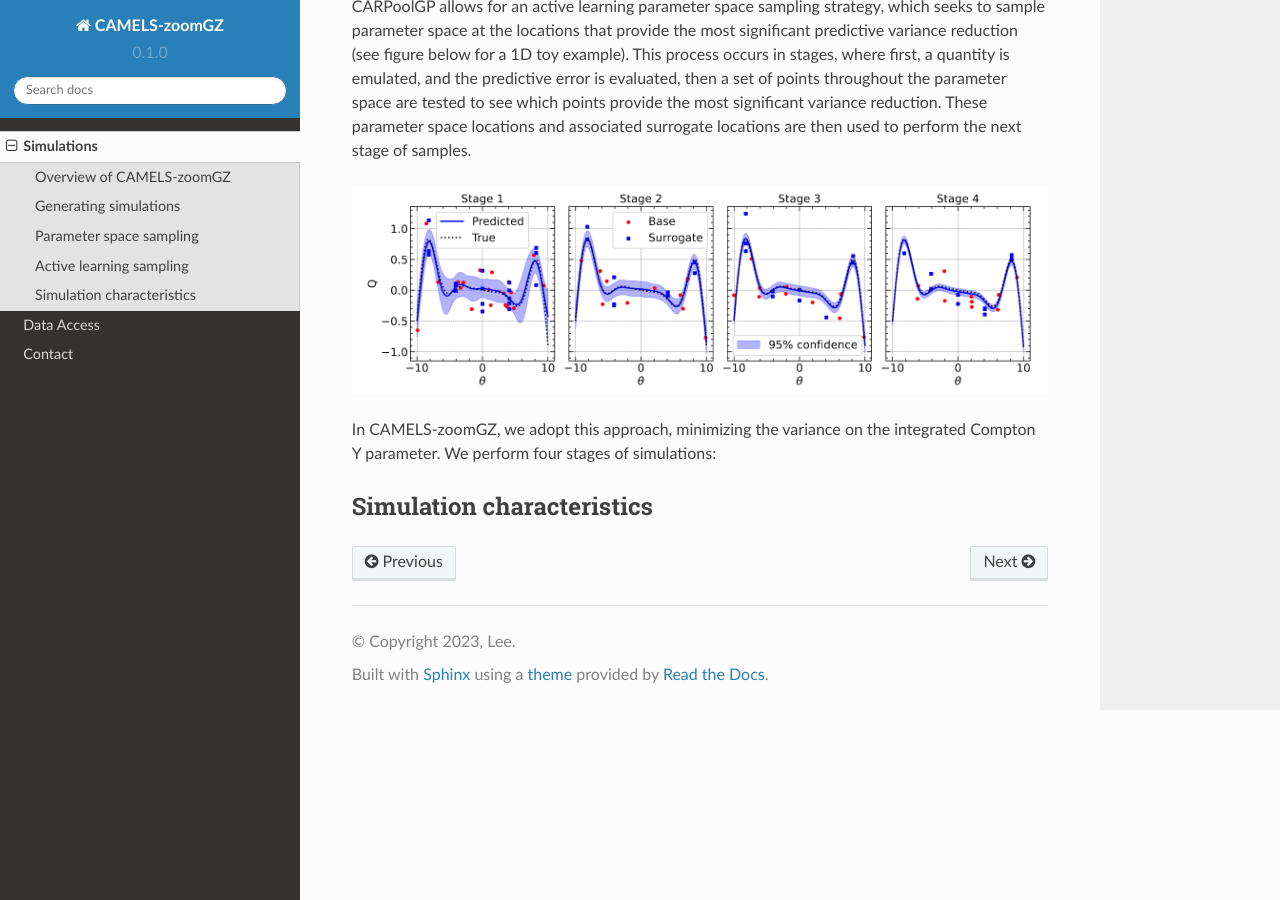
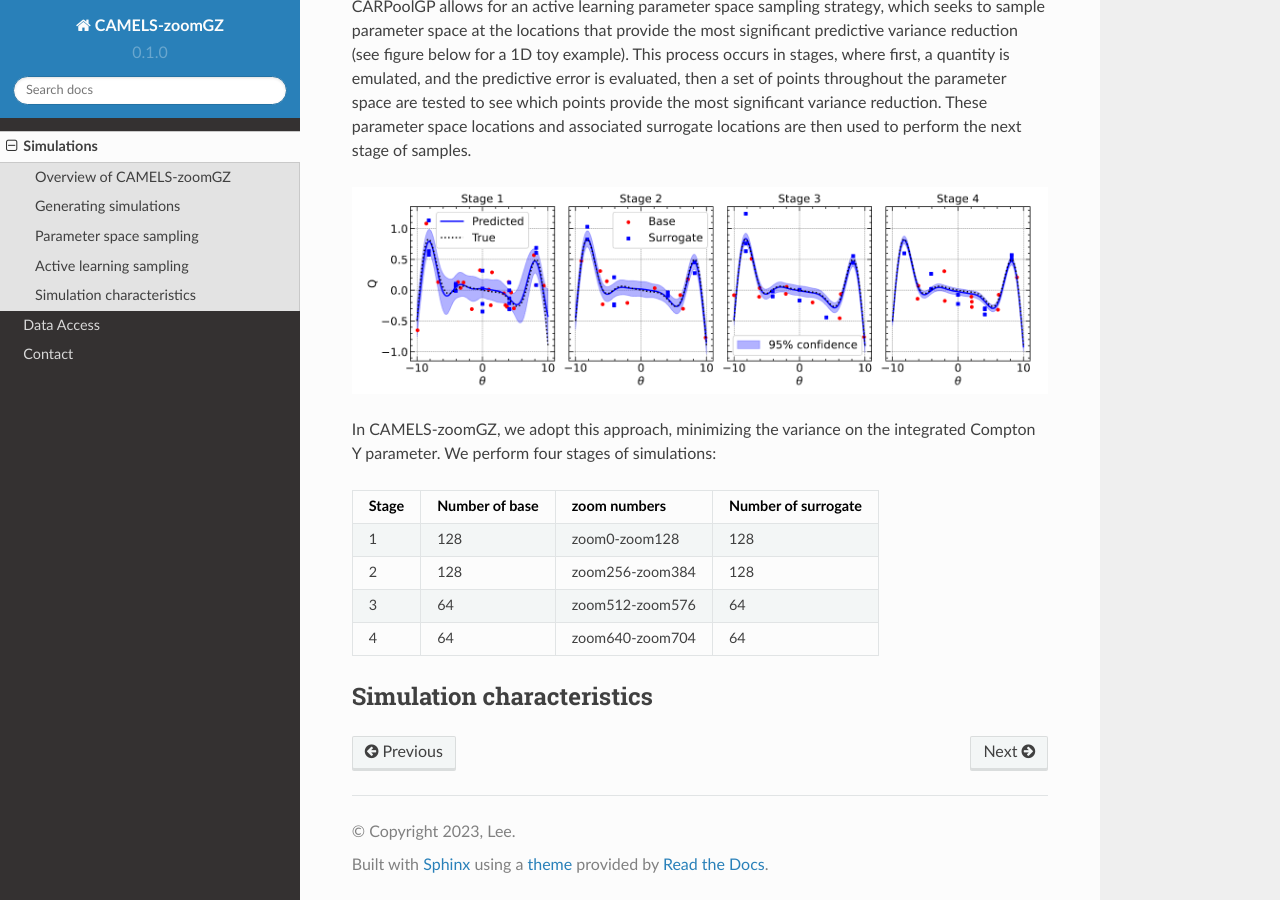
Before and after one commit to Maxelee/zoomGZ, a Sphinx documentation site: the page built from docs/source/simulations.rst, in a window 1280 px wide and 900 px high, scrolled down 1373 px. Built offline with Sphinx 7.4.7 and the Read the Docs theme 2.0.0, drawn with Linux system fonts in a browser that asks for light colours.

Commit message:
Update simulations.rst

```diff
--- a/docs/source/simulations.rst
+++ b/docs/source/simulations.rst
@@ -30,17 +30,17 @@ CARPoolGP allows for an active learning parameter space sampling strategy, which
 
 In CAMELS-zoomGZ, we adopt this approach, minimizing the variance on the integrated Compton Y parameter. We perform four stages of simulations:
 
-+-----------------------+---------------+---+------------------------+
-|Stage                  |Number of base |zoom numbers|Number of surrogate     |
-+=======================+===============+===+========================+
-|1                      |128            |zoom0-zoom128|128                     |
-+-----------------------+---------------+---+------------------------+
++-----------------------+---------------+---------------+------------------------+
+|Stage                  |Number of base |zoom numbers   |Number of surrogate     |
++=======================+===============+===============+========================+
+|1                      |128            |zoom0-zoom128  |128                     |
++-----------------------+---------------+---------------+------------------------+
 |2                      |128            |zoom256-zoom384|128                     |
-+-----------------------+---------------+---+------------------------+
++-----------------------+---------------+---------------+------------------------+
 |3                      |64             |zoom512-zoom576|64                      |
-+-----------------------+---------------+---+------------------------+
-|4                      |64             |zoom640-704|64                      |
-+-----------------------+---------------+---+------------------------+
++-----------------------+---------------+---------------+------------------------+
+|4                      |64             |zoom640-zoom704|64                      |
++-----------------------+---------------+---------------+------------------------+
 
 .. _characteristics:
 Simulation characteristics
```
